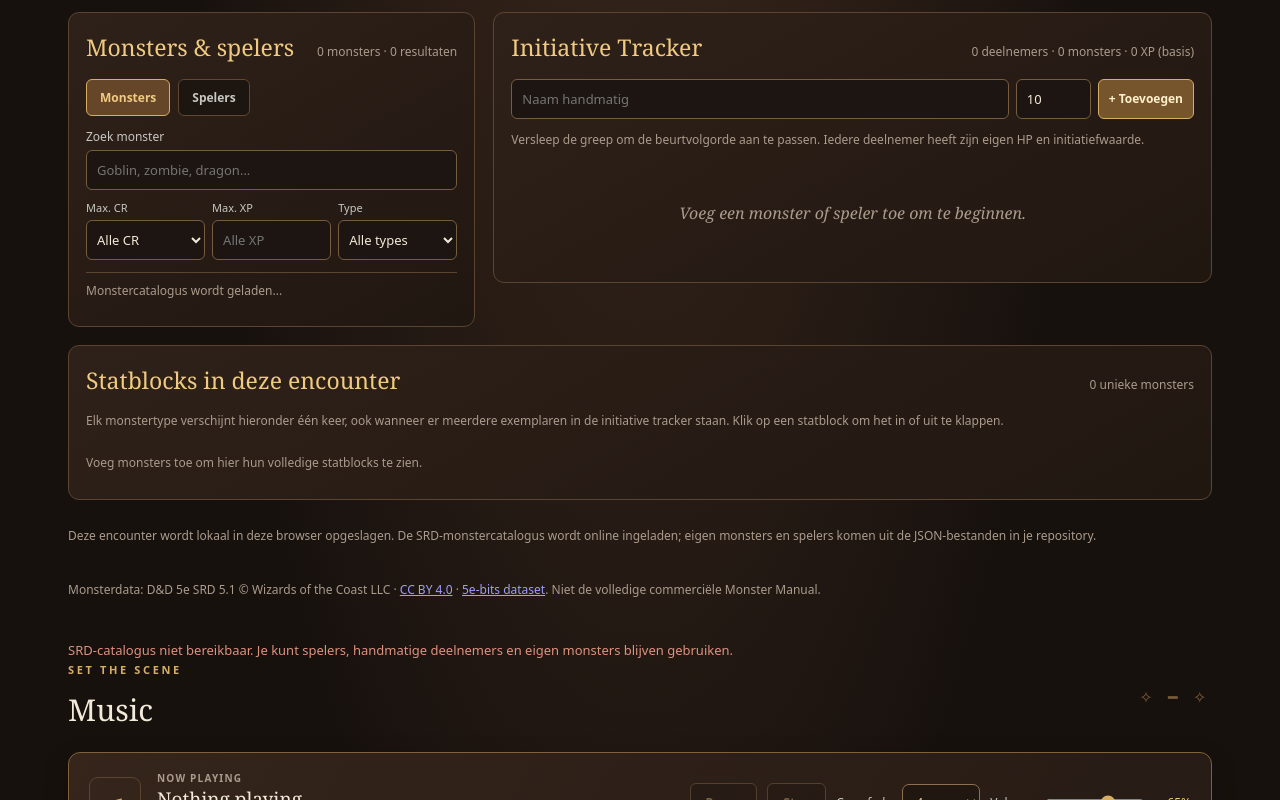
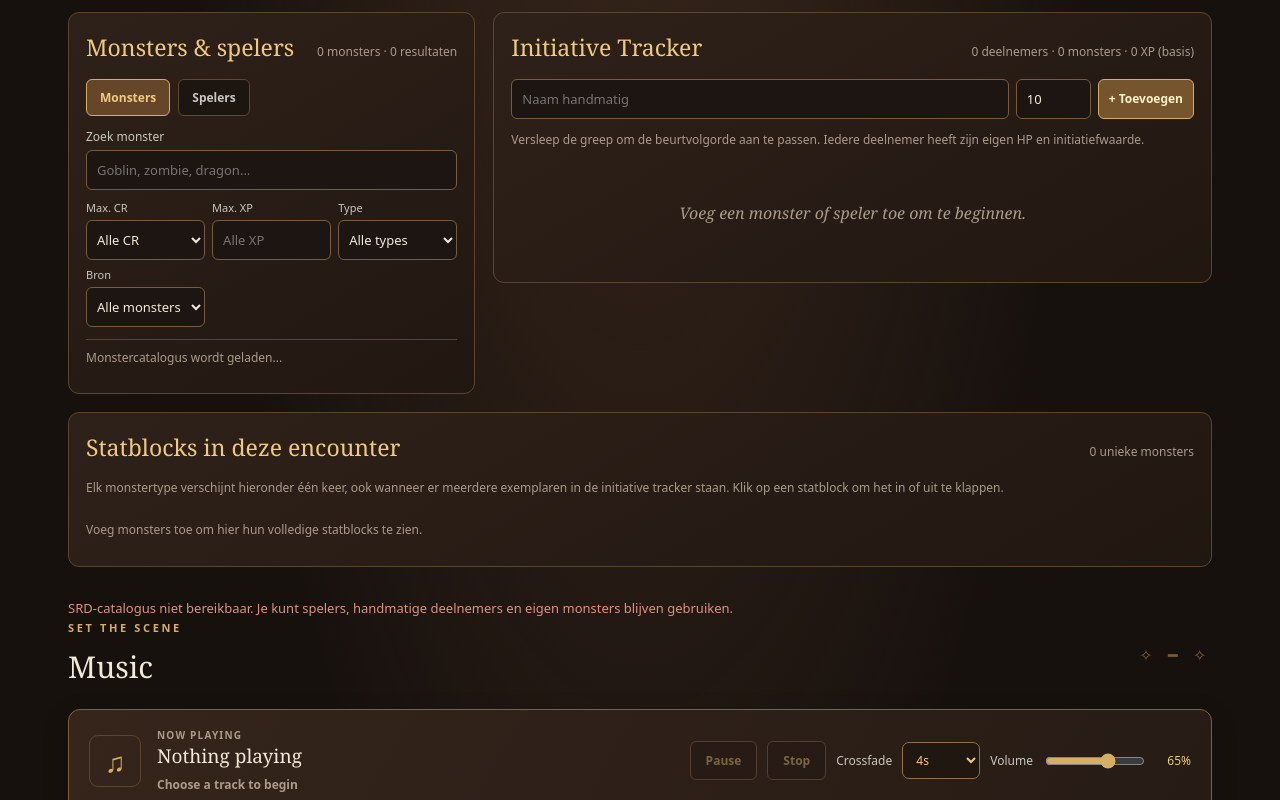
Before and after one commit to CherryCipher/DnDHomepage, a plain HTML site: page index.html in a window 1280 px wide. Shown: the part 490-1290 px from the top of the page. Drawn offline with Linux system fonts and the light colour scheme; no server answers.

Commit message:
Add SRD/Homebrew source filter and remove encounter footer notes

```diff
--- a/index.html
+++ b/index.html
@@ -47,6 +47,7 @@
                   <label class="encounter-field">Max. CR<select id="encounter-cr"><option value="">Alle CR</option></select></label>
                   <label class="encounter-field">Max. XP<input id="encounter-xp" type="number" min="0" placeholder="Alle XP"></label>
                   <label class="encounter-field">Type<select id="encounter-type"><option value="">Alle types</option></select></label>
+                  <label class="encounter-field">Bron<select id="encounter-source"><option value="">Alle monsters</option><option value="srd">SRD</option><option value="homebrew">Homebrew</option></select></label>
                 </div>
               </div>
               <div id="encounter-player-controls" hidden><p class="encounter-hint">Spelers komen uit <code>data/encounters/players.json</code>.</p></div>
@@ -69,8 +70,6 @@
             <p class="encounter-hint">Elk monstertype verschijnt hieronder één keer, ook wanneer er meerdere exemplaren in de initiative tracker staan. Klik op een statblock om het in of uit te klappen.</p>
             <div id="encounter-statblocks-grid" class="encounter-statblocks-grid"></div>
           </section>
-          <p class="encounter-hint">Deze encounter wordt lokaal in deze browser opgeslagen. De SRD-monstercatalogus wordt online ingeladen; eigen monsters en spelers komen uit de JSON-bestanden in je repository.</p>
-          <p class="encounter-hint">Monsterdata: D&D 5e SRD 5.1 © Wizards of the Coast LLC · <a href="https://creativecommons.org/licenses/by/4.0/" target="_blank" rel="noopener noreferrer">CC BY 4.0</a> · <a href="https://github.com/5e-bits/5e-database" target="_blank" rel="noopener noreferrer">5e-bits dataset</a>. Niet de volledige commerciële Monster Manual.</p>
           <p id="encounter-message" class="message" role="status" aria-live="polite"></p>
         </div>
       </section>
```
